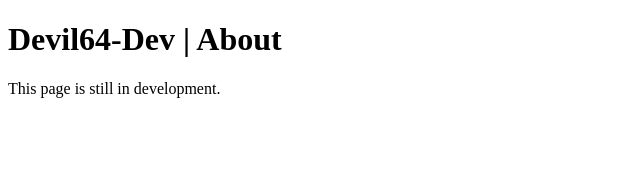
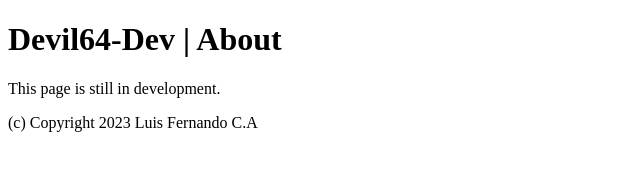
Before and after one commit to Devil64-Dev/Devil64-Dev.github.io, a plain HTML site: page index.html in a window 1280 px wide. Shown: the whole page, without its empty margins (0-640 px from the left). Drawn offline with Linux system fonts and the light colour scheme.

Commit message:
Add footer copyright notice

```diff
--- a/index.html
+++ b/index.html
@@ -10,5 +10,8 @@
     <main>
       <p>This page is still in development.</p>
     </main>
+    <footer>
+      (c) Copyright 2023 Luis Fernando C.A
+    </footer>
   </body>
 </html>
```
